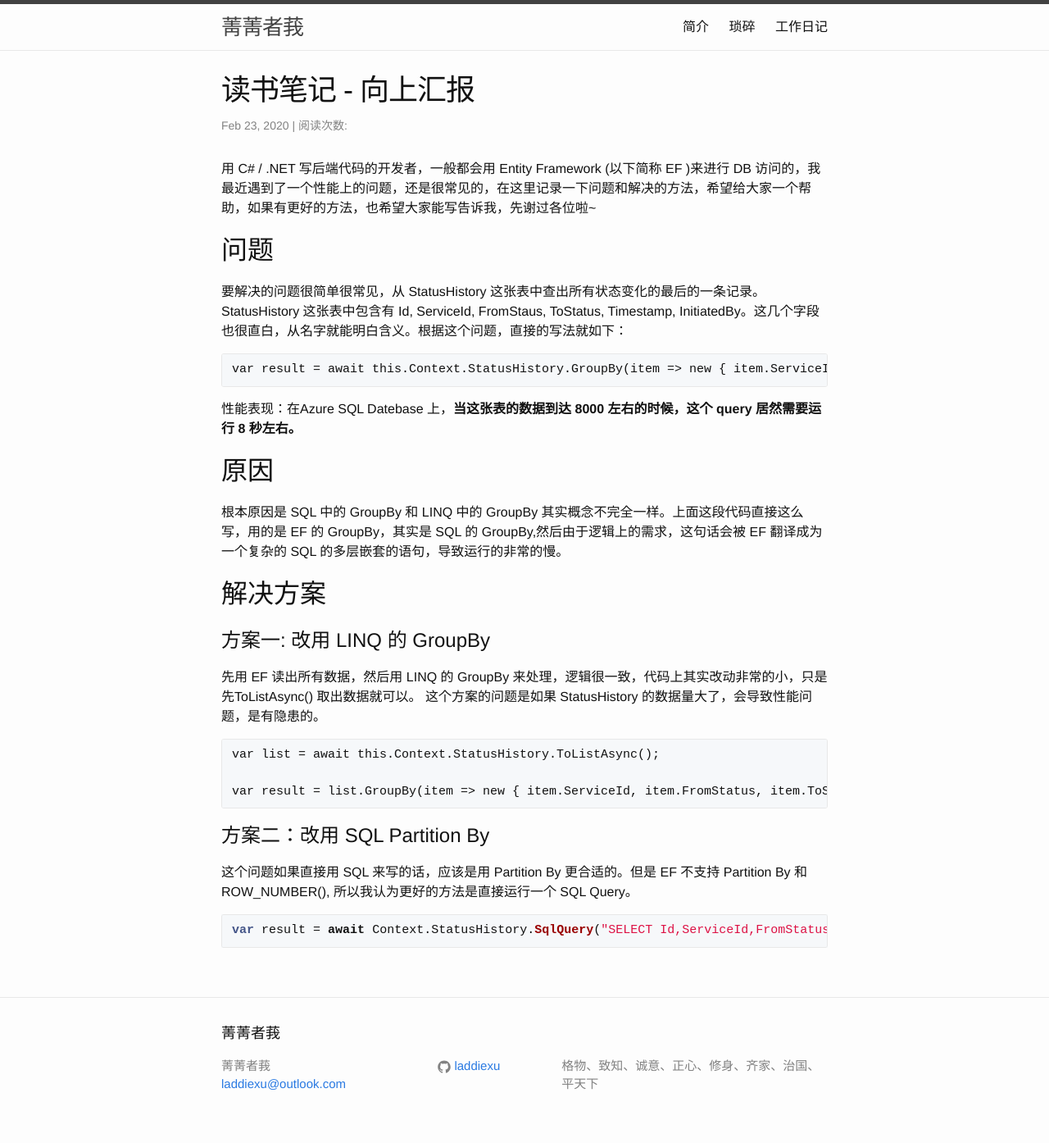
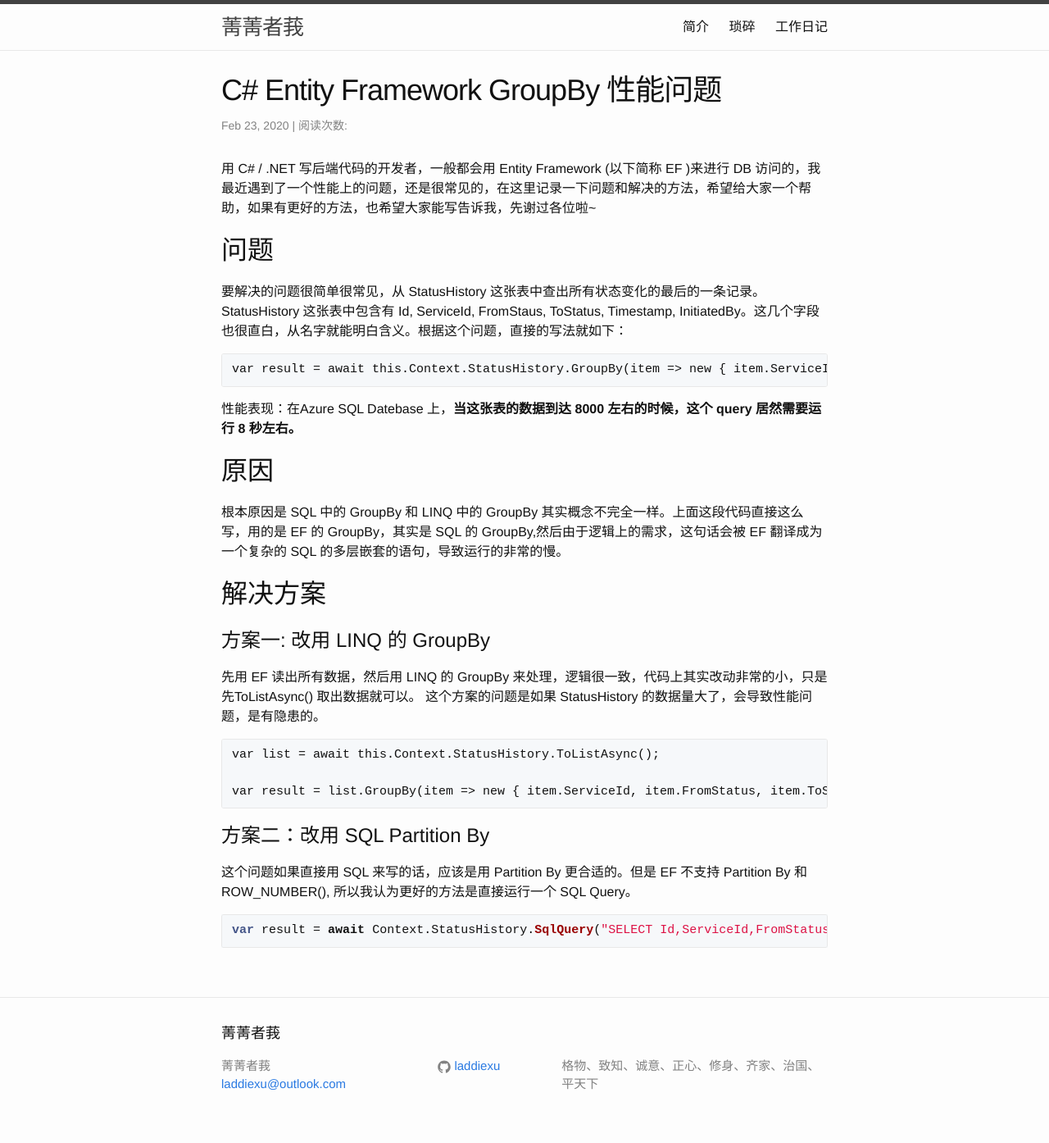
Before and after one commit to laddiexu/laddiexu.github.io, a Jekyll site: the page built from _posts/2020-02-23-EFGroupBy.md, in a window 1280 px wide. Shown: the whole page at 82% size. Built offline with Jekyll 4.4.1, drawn with Linux system fonts in a browser that asks for light colours; nearby versions of some CDN libraries; comment, search, counter and statistics services are not loaded.

Commit message:
Update 2020-02-23-EFGroupBy.md

```diff
--- a/_posts/2020-02-23-EFGroupBy.md
+++ b/_posts/2020-02-23-EFGroupBy.md
@@ -1,10 +1,10 @@
 ---
 layout: post
-title: "读书笔记 - 向上汇报"
+title: "C# Entity Framework GroupBy 性能问题"
 description: "C# Entity Framework GroupBy 性能问题"
 category: tech
 tags: [C#, EF, GroupBy]
-modify: 2020-02-20 00:00:00
+modify: 2020-02-23 00:00:00
 ---
 用 C# / .NET 写后端代码的开发者，一般都会用 Entity Framework (以下简称 EF )来进行 DB 访问的，我最近遇到了一个性能上的问题，还是很常见的，在这里记录一下问题和解决的方法，希望给大家一个帮助，如果有更好的方法，也希望大家能写告诉我，先谢过各位啦~
 
```
